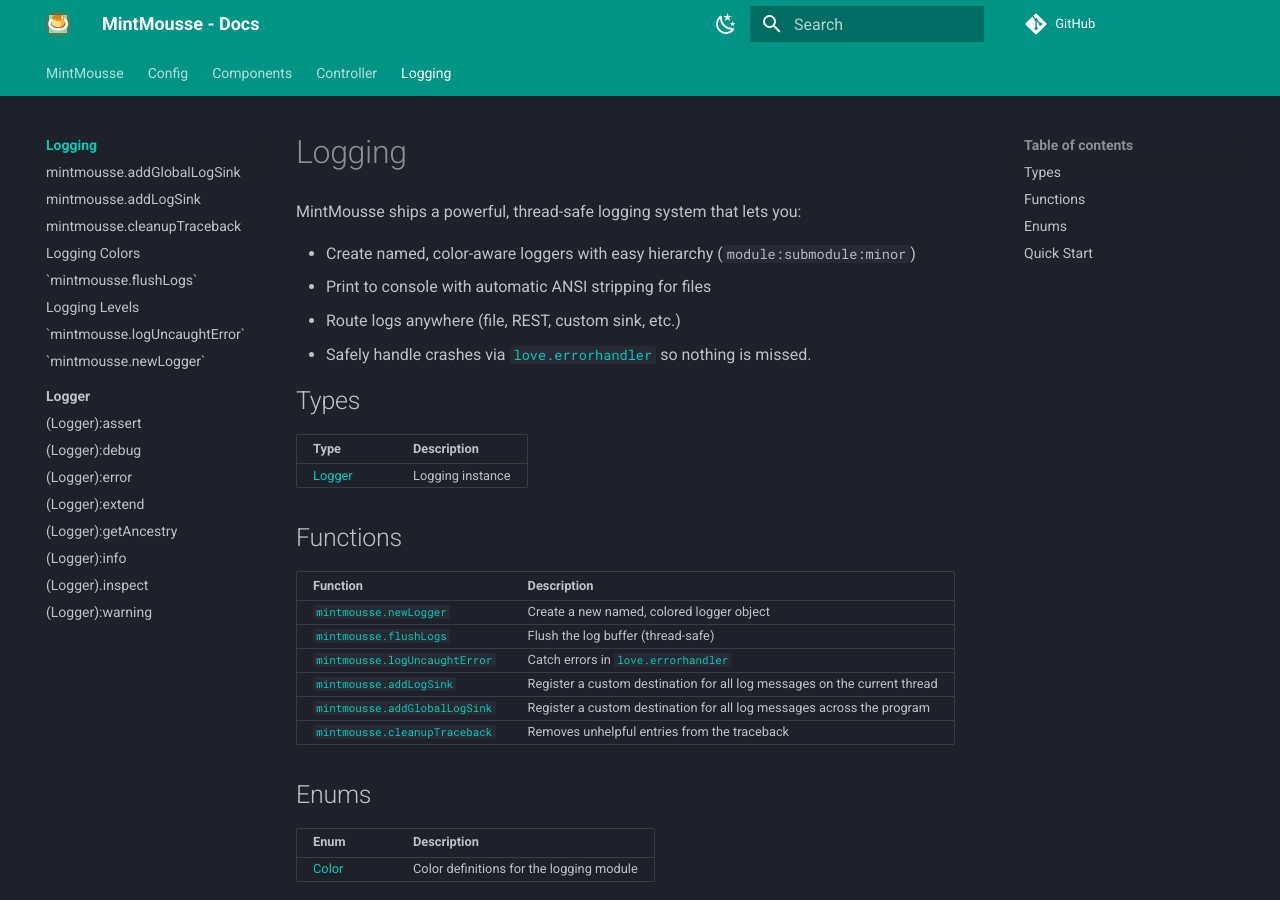
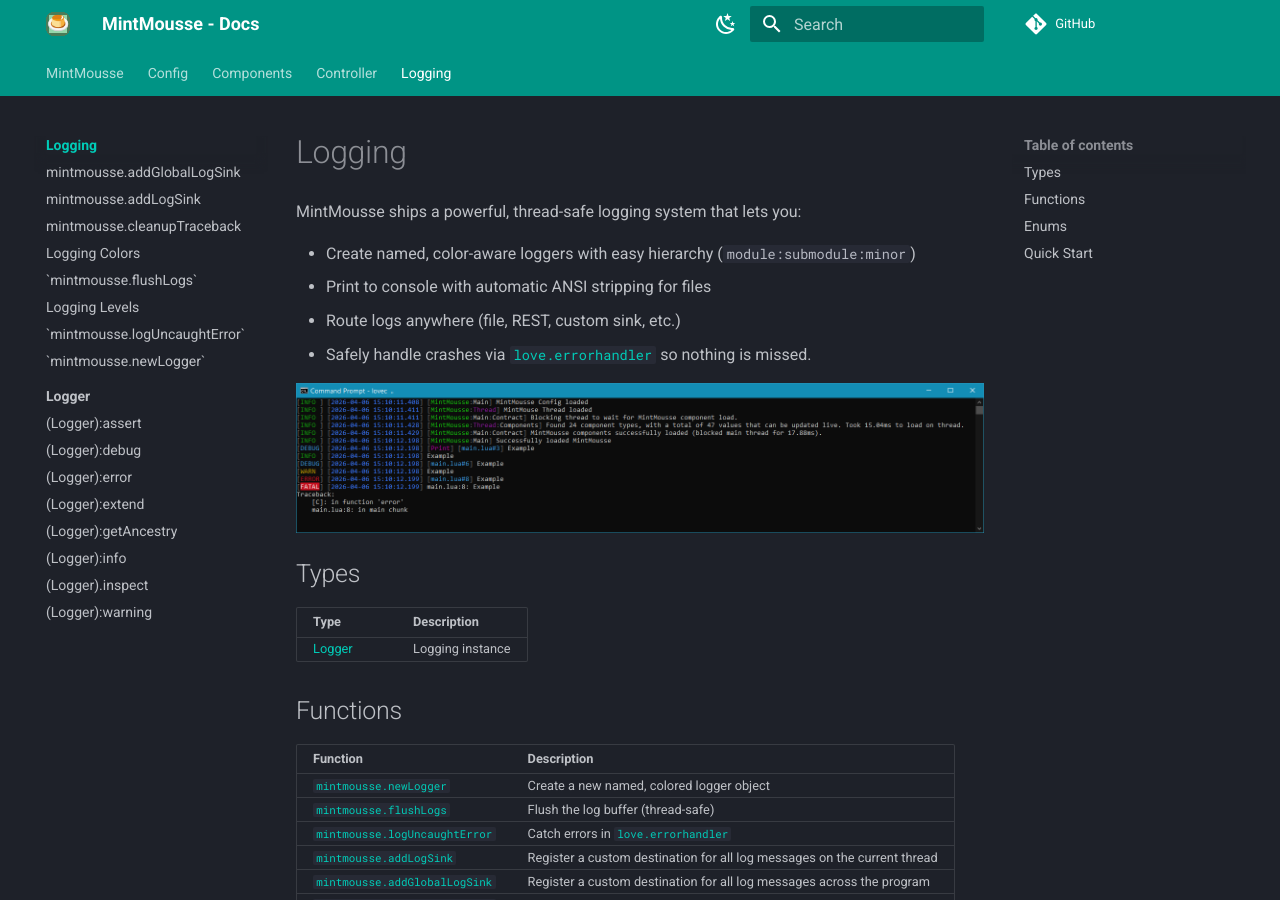
Before and after one commit to EngineerSmith/MintMousse, an MkDocs documentation site: the page built from docs/logging/index.md, in a window 1280 px wide and 900 px high. Built offline with MkDocs 1.6.1 and Material for MkDocs 9.7.7, drawn with Linux system fonts in a browser that asks for light colours; comment, search, counter and statistics services are not loaded; the version menu is left out.

Commit message:
docs: added logging output image

```diff
--- a/docs/logging/index.md
+++ b/docs/logging/index.md
@@ -5,6 +5,8 @@
 - Print to console with automatic ANSI stripping for files
 - Route logs anywhere (file, REST, custom sink, etc.)
 - Safely handle crashes via [`love.errorhandler`](https://love2d.org/wiki/love.errorhandler) so nothing is missed.
+
+![Console Output Example](../assets/images/logging/console_example.PNG)
 
 ## Types
 |Type|Description|
```
Also changed, not shown: docs/assets/images/logging/console_example.PNG (added).
